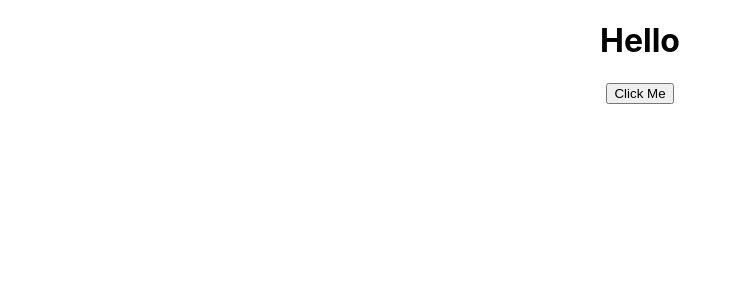
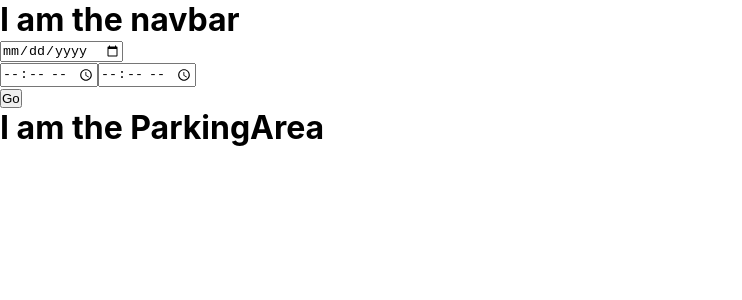
Before and after one commit to ARJUN-SABU/park-it, a React (Create React App) app in the folder frontend/: page / in a window 1280 px wide. Shown: the top 300 px of the page, without its empty margins (0-742 px from the left). Built offline with nearby package versions, Linux system fonts and the light colour scheme.

Commit message:
Added the basic functionality to get the parking slots booking and select date and time

```diff
--- a/frontend/src/App.js
+++ b/frontend/src/App.js
@@ -1,5 +1,7 @@
 //packages
 import { Routes, Route } from "react-router-dom";
+
+//components
 import HomePage from "./components/HomePage";
 
 //styles
--- /dev/null
+++ b/frontend/src/components/DateTimePicker.js
@@ -0,0 +1,27 @@
+function DateTimePicker({ date, setDate, setArrivalTime, setDepartureTime }) {
+  return (
+    <div className="dateTimePicker">
+      <div className="datePicker">
+        <input
+          type="date"
+          min={new Date().toISOString().split("T")[0]}
+          onChange={(event) =>
+            setDate(new Date(`${event.target.value}`).toDateString())
+          }
+        ></input>
+      </div>
+      <div className="timePicker">
+        <input
+          type="time"
+          onChange={(event) => setArrivalTime(event.target.value)}
+        />
+        <input
+          type="time"
+          onChange={(event) => setDepartureTime(event.target.value)}
+        />
+      </div>
+    </div>
+  );
+}
+
+export default DateTimePicker;
--- a/frontend/src/components/HomePage.js
+++ b/frontend/src/components/HomePage.js
@@ -1,18 +1,66 @@
+//packages
+import { useState } from "react";
+
+//components
+import Navbar from "./Navbar";
+import DateTimePicker from "./DateTimePicker";
+import ParkingArea from "./ParkingArea";
+
 //styles
 import ".././styles/HomePage.css";
 
 function HomePage() {
-  function getTimeSlots() {
-    fetch("https://park-it-omega.vercel.app/time-slots")
-      .then((res) => res.json())
-      .then((data) => console.log(data))
-      .catch((err) => console.log(err));
+  //states
+  const [date, setDate] = useState(new Date().toDateString());
+  const [arrivalTime, setArrivalTime] = useState(
+    `${new Date().getHours()}:${new Date().getMinutes()}`
+  );
+  const [departureTime, setDepartureTime] = useState(
+    `${new Date().getHours()}:${new Date().getMinutes()}`
+  );
+
+  //utility functions
+  function getParkingSlotBookings() {
+    console.log(date);
+    console.log(arrivalTime);
+    console.log(departureTime);
+
+    let currentTime = new Date().getTime();
+    let newArrivalTime = new Date(`${date} ${arrivalTime}`).getTime();
+    let newDepartureTime = new Date(`${date} ${departureTime}`).getTime();
+
+    if (newArrivalTime <= currentTime) {
+      alert("Arrival Time must be greater than current time.");
+    } else if (newDepartureTime <= currentTime) {
+      alert("Departure Time must be greater than current time.");
+    } else if (newDepartureTime <= newArrivalTime) {
+      alert("Departure Time must be greater than Arrival time.");
+    } else {
+      //get the bookings
+      let url1 = `http://localhost:8000/time-slots?date=${date}&arrivalTime=${arrivalTime}&departureTime=${departureTime}`;
+      let url2 = `https://park-it-omega.vercel.app/time-slots?date=${date}&arrivalTime=${arrivalTime}&departureTime=${departureTime}`;
+      fetch(url2)
+        .then((res) => res.json())
+        .then((data) => console.log(data))
+        .catch((err) => console.log(err));
+    }
   }
 
   return (
     <div className="App">
-      <h1>Hello</h1>
-      <button onClick={getTimeSlots}>Click Me</button>
+      <Navbar />
+
+      <div>
+        <DateTimePicker
+          date={date}
+          setDate={setDate}
+          setArrivalTime={setArrivalTime}
+          setDepartureTime={setDepartureTime}
+        />
+        <button onClick={getParkingSlotBookings}>Go</button>
+      </div>
+
+      <ParkingArea />
     </div>
   );
 }
--- /dev/null
+++ b/frontend/src/components/Navbar.js
@@ -0,0 +1,9 @@
+function Navbar() {
+  return (
+    <div>
+      <h1>I am the navbar</h1>
+    </div>
+  );
+}
+
+export default Navbar;
--- /dev/null
+++ b/frontend/src/components/ParkingArea.js
@@ -0,0 +1,9 @@
+function ParkingArea() {
+  return (
+    <div>
+      <h1>I am the ParkingArea</h1>
+    </div>
+  );
+}
+
+export default ParkingArea;
--- a/frontend/src/styles/App.css
+++ b/frontend/src/styles/App.css
@@ -1,38 +1,4 @@
-.App {
-  text-align: center;
+* {
+  padding: 0;
+  margin: 0;
 }
-
-.App-logo {
-  height: 40vmin;
-  pointer-events: none;
-}
-
-@media (prefers-reduced-motion: no-preference) {
-  .App-logo {
-    animation: App-logo-spin infinite 20s linear;
-  }
-}
-
-.App-header {
-  background-color: #282c34;
-  min-height: 100vh;
-  display: flex;
-  flex-direction: column;
-  align-items: center;
-  justify-content: center;
-  font-size: calc(10px + 2vmin);
-  color: white;
-}
-
-.App-link {
-  color: #61dafb;
-}
-
-@keyframes App-logo-spin {
-  from {
-    transform: rotate(0deg);
-  }
-  to {
-    transform: rotate(360deg);
-  }
-}
```
Also changed, not shown: 1 other file (tests, documents, lock files or other folders).
